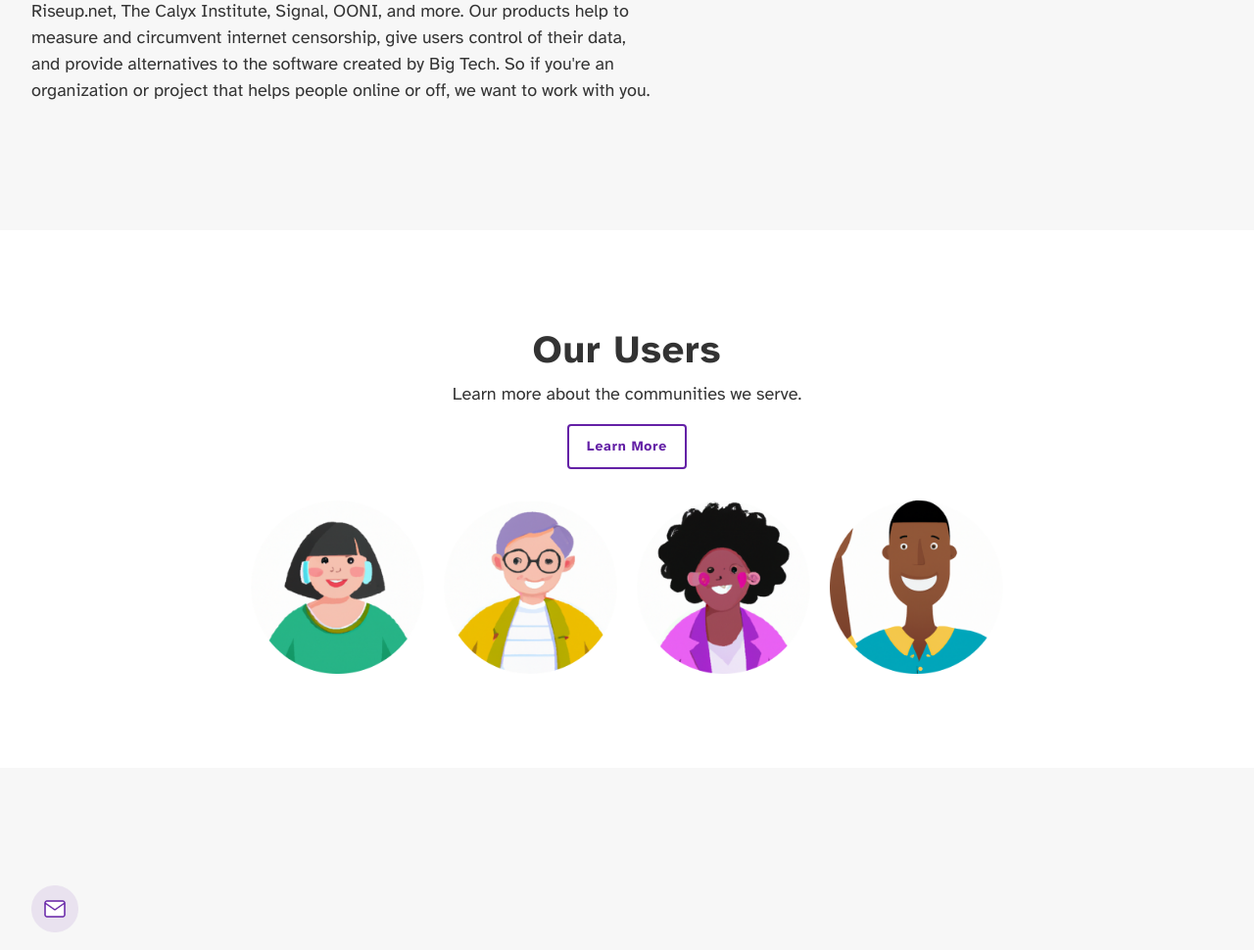
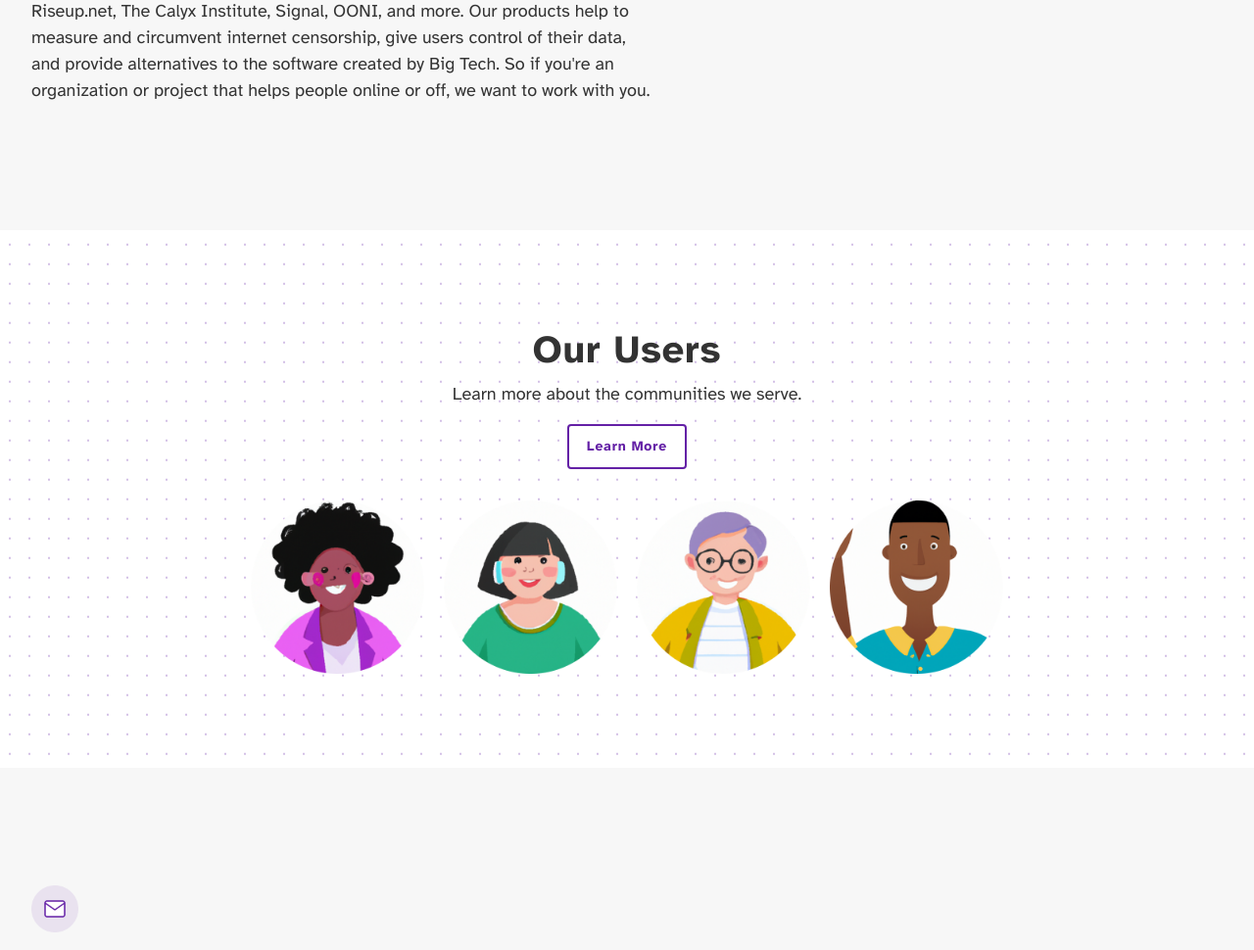
Before and after one commit to scidsg/scidsg-website, a PHP site: page / in a window 1280 px wide. Shown: the part 3512-4482 px from the top of the page at 98% size. Run offline with PHP 8.4, Linux system fonts and the light colour scheme.

Commit message:
update user section

```diff
--- a/css/overrides.css
+++ b/css/overrides.css
@@ -129,7 +129,7 @@
     background-image: url('../images/icons/lm-mail.png');
   }
 
-  #users {
+  #users, .userSection {
   	background-image: radial-gradient(rgb(100,33,166) 0%, transparent 7%);
 	  background-position: 0;
  	  background-size: 20px 20px;
@@ -142,7 +142,7 @@
 		background: rgb(178,144,210);
 	}
 
-	#users {
+	#users, .userSection {
   	background-image: radial-gradient(rgb(178,144,210) 0%, transparent 5%);
  	  background-color: #333;
 	  background-position: 0 0, 20px 20px;
--- a/index.html
+++ b/index.html
@@ -183,7 +183,7 @@
 			</div>
 		</section>
 
-		<section class="featureSection">
+		<section class="featureSection userSection">
 			<div class="wrapper">
 				<div class="group featureGroup">
 					<div class="description">
```
Also changed, not shown: images/users/group.png.
